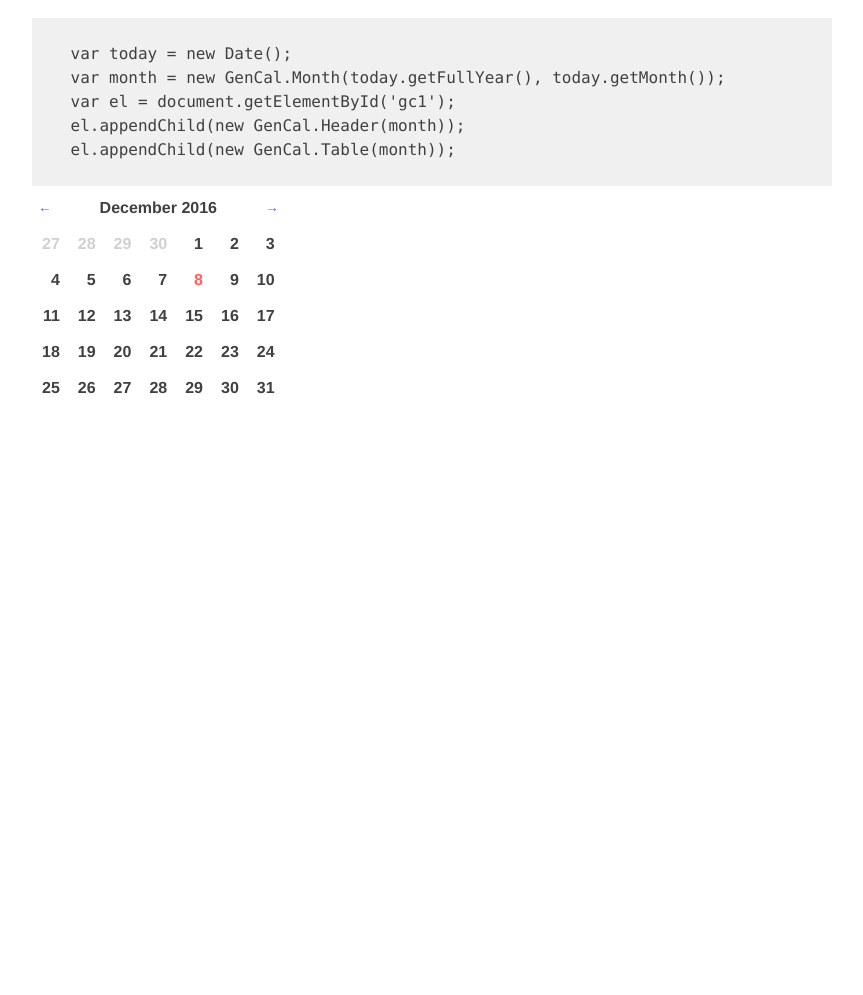
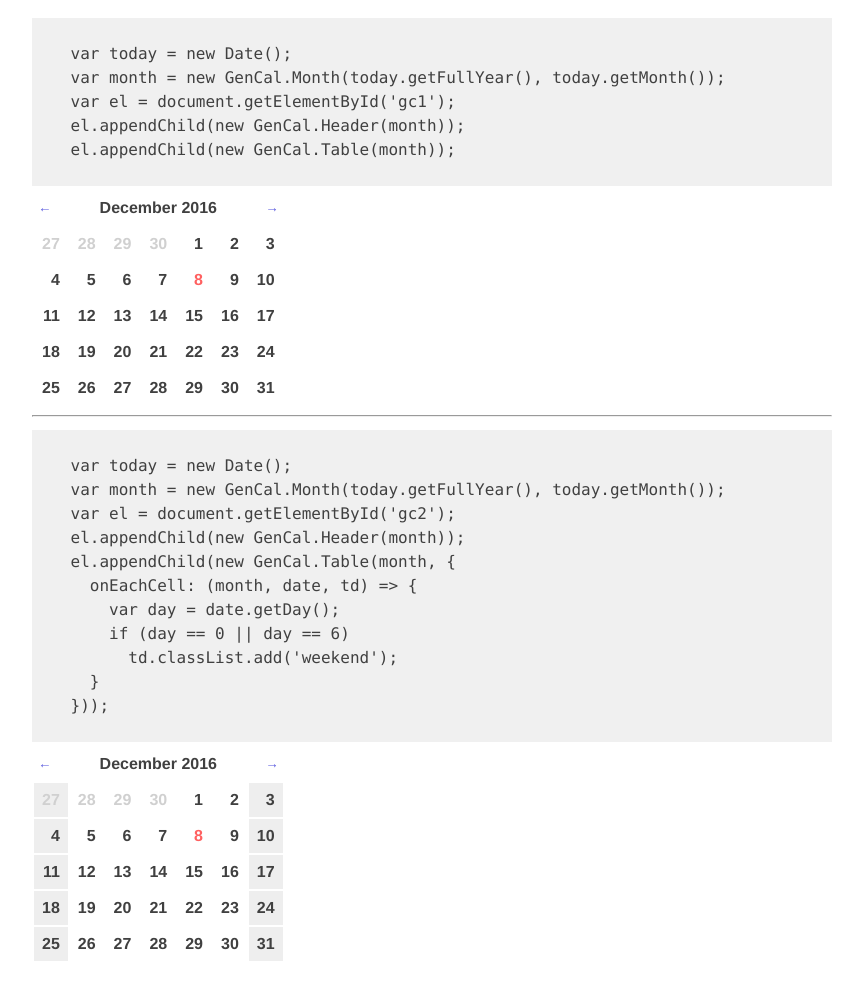
Before and after one commit to bblack/gencal, a website: page index.html in a window 1280 px wide. Shown: the part 72-1067 px from the top of the page, without its empty margins (208-1071 px from the left). Before the commit the page ends 800 px from the top, so only its background shows below. Drawn offline with Linux system fonts and the light colour scheme.

Commit message:
onEachCell

```diff
--- a/index.html
+++ b/index.html
@@ -22,5 +22,35 @@
       el.appendChild(new GenCal.Table(month));
     })();
   </script>
+  <hr>
+  <pre><code>
+    var today = new Date();
+    var month = new GenCal.Month(today.getFullYear(), today.getMonth());
+    var el = document.getElementById('gc2');
+    el.appendChild(new GenCal.Header(month));
+    el.appendChild(new GenCal.Table(month, {
+      onEachCell: (month, date, td) => {
+        var day = date.getDay();
+        if (day == 0 || day == 6)
+          td.classList.add('weekend');
+      }
+    }));
+  </code></pre>
+  <div id='gc2' class='gc'></div>
+  <script>
+    (function(){
+      var today = new Date();
+      var month = new GenCal.Month(today.getFullYear(), today.getMonth());
+      var el = document.getElementById('gc2');
+      el.appendChild(new GenCal.Header(month));
+      el.appendChild(new GenCal.Table(month, {
+        onEachCell: (month, date, td) => {
+          var day = date.getDay();
+          if (day == 0 || day == 6)
+            td.classList.add('weekend');
+        }
+      }));
+    })();
+  </script>
 </body>
 </html>
--- a/index.js
+++ b/index.js
@@ -74,7 +74,7 @@ var GenCal = {
       for (var klass in classes) if (classes[klass]()) td.classList.add(klass);
     }
 
-    function populateTable(month, table){
+    function populateTable(month, table, opts){
       while (table.firstChild) table.removeChild(table.firstChild);
       month.weeks().forEach((week) => {
         var tr = table.appendChild(document.createElement('tr'));
@@ -83,15 +83,17 @@ var GenCal = {
           td.dataset.gcDate = day.toISOString();
           td.innerText = day.getDate();
           onEachCell(month, day, td);
+          if (opts.onEachCell) opts.onEachCell(month, day, td);
           tr.appendChild(td);
         });
       });
     }
 
-    return function Table(month, table){
-      if (!table) table = document.createElement('table');
-      populateTable(month, table);
-      month.on('change', () => populateTable(month, table));
+    return function Table(month, opts){
+      opts = opts || {};
+      var table = document.createElement('table');
+      populateTable(month, table, opts);
+      month.on('change', () => populateTable(month, table, opts));
       return table;
     }
   })(),
--- a/style.css
+++ b/style.css
@@ -25,6 +25,9 @@ code {
   cursor: pointer;
   color: #6060e0;
 }
+.gc td.weekend {
+  background-color: #eee;
+}
 .left {
   float: left;
 }
```
